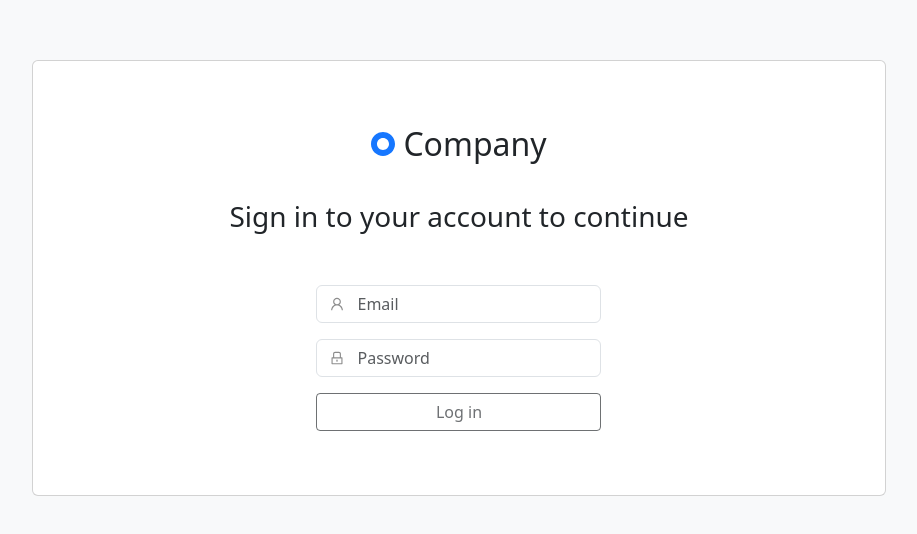
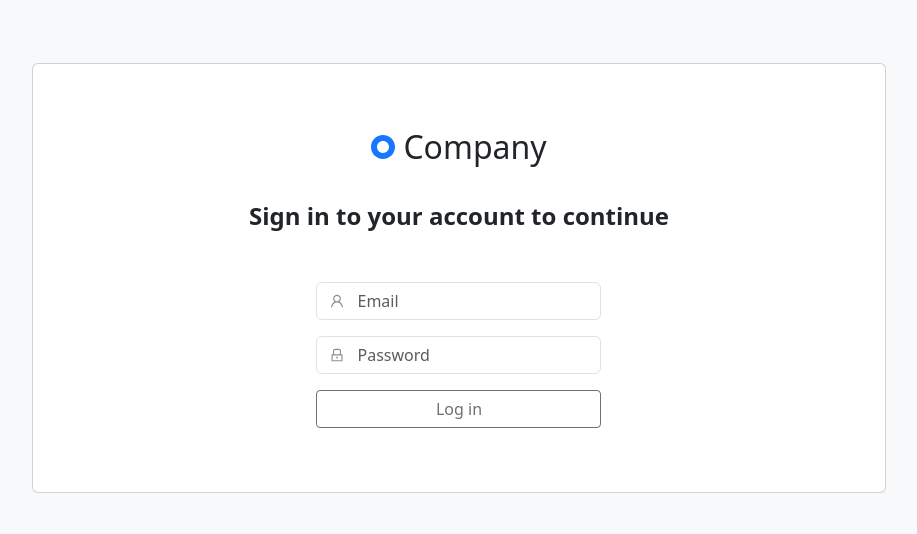
Before and after one commit to DmitryBalandin/form-regisration, a React (Vite) app: page / in a window 1280 px wide. Shown: the part 122-656 px from the top of the page, without its empty margins (181-1098 px from the left). Built offline with nearby package versions, Linux system fonts and the light colour scheme.

Commit message:
feat: button Back authorization

```diff
--- a/src/components/MainPage.tsx
+++ b/src/components/MainPage.tsx
@@ -1,32 +1,46 @@
 import signCompany from '../assets/Symbol.svg'
-
-
+import buttonSvg from '../assets/Button _ Variant (optional).svg'
+import type { ReactNode } from 'react'
+import { useDispatch } from 'react-redux'
+import { clearUser } from '../slices/authSlice'
+import { type AppDispatch } from '../slices/store'
 interface MainPage {
-    children: any
+    children: ReactNode
     isAuthorization: boolean
 }
 
 
 function MainPage({ children, isAuthorization }: MainPage) {
+    const dispatch:AppDispatch = useDispatch()
+    const handleButtonBack = ():void => {
+        dispatch(clearUser())
+    }
+    return (
+        <div className="align-self-center text-start col-12 col-sm-10 col-md-8 col-xxl-6">
+            <div className="card">
 
-    return (
-        <div className="align-self-center text-center col-12 col-sm-10 col-md-8 col-xxl-6">
-            <div className="card">
                 <div className="card-body d-flex flex-column flex-md-nowrap justify-content-between align-items-center m-5
             gap-4 "
                 >
-                    <div className="d-flex gap-2">
-                        <img src={signCompany} className='mb-2' alt="Sign Company" />
-                        <h1 className="h2">Company</h1>
+
+                    <div className='w-100'>
+                        {isAuthorization && <button type='button' onClick={handleButtonBack} className='btn  border-0 p-0 m-0'>
+                            <img src={buttonSvg} alt="button back" />
+                        </button>}
+                        <div className="d-flex gap-2 justify-content-center">
+                            <img src={signCompany} className='mb-2' alt="Company Logo" />
+                            <h1 className="h2">Company</h1>
+                        </div>
                     </div>
+
                     <div className="text-center mb-2">
                         {isAuthorization ?
                             <>
-                                <p className="fs-3 fw-weight-bolder text-reset">Two-Factor Authentication</p>
+                                <p className="fs-4 fw-bolder text-reset">Two-Factor Authentication</p>
                                 <p className="">Enter the 6-digit code from the Google Authenticator app</p>
                             </>
                             :
-                            <p className="fs-3 fw-weight-bolder">Sign in to your account to continue</p>
+                            <p className="fs-4 fw-bolder">Sign in to your account to continue</p>
                         }
 
                     </div>
--- a/src/slices/store.ts
+++ b/src/slices/store.ts
@@ -10,3 +10,5 @@ const store = configureStore({
 
 
 export default store
+export type RootState = ReturnType<typeof store.getState>;
+export type AppDispatch = typeof store.dispatch;
```
Also changed, not shown: src/assets/Button _ Variant (optional).svg (added).
